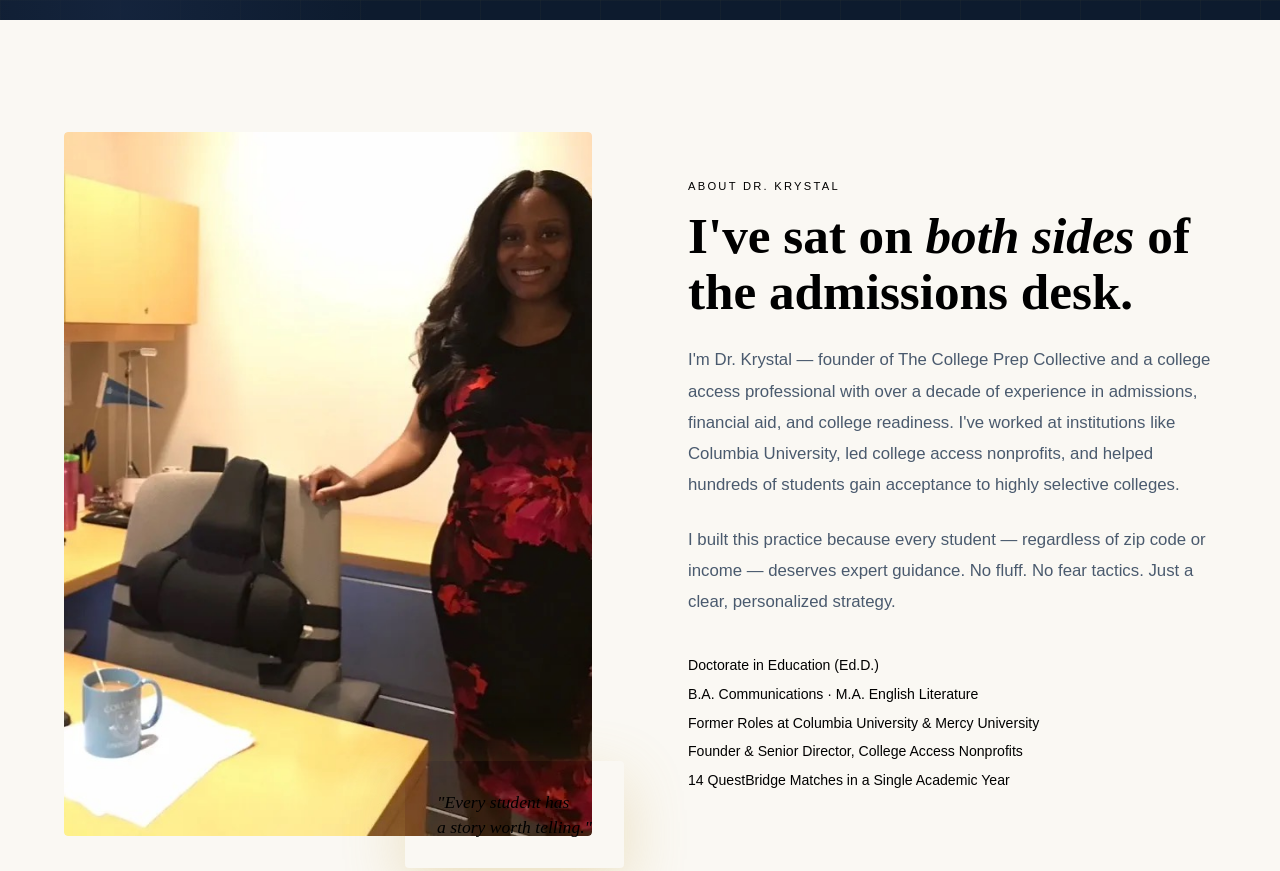
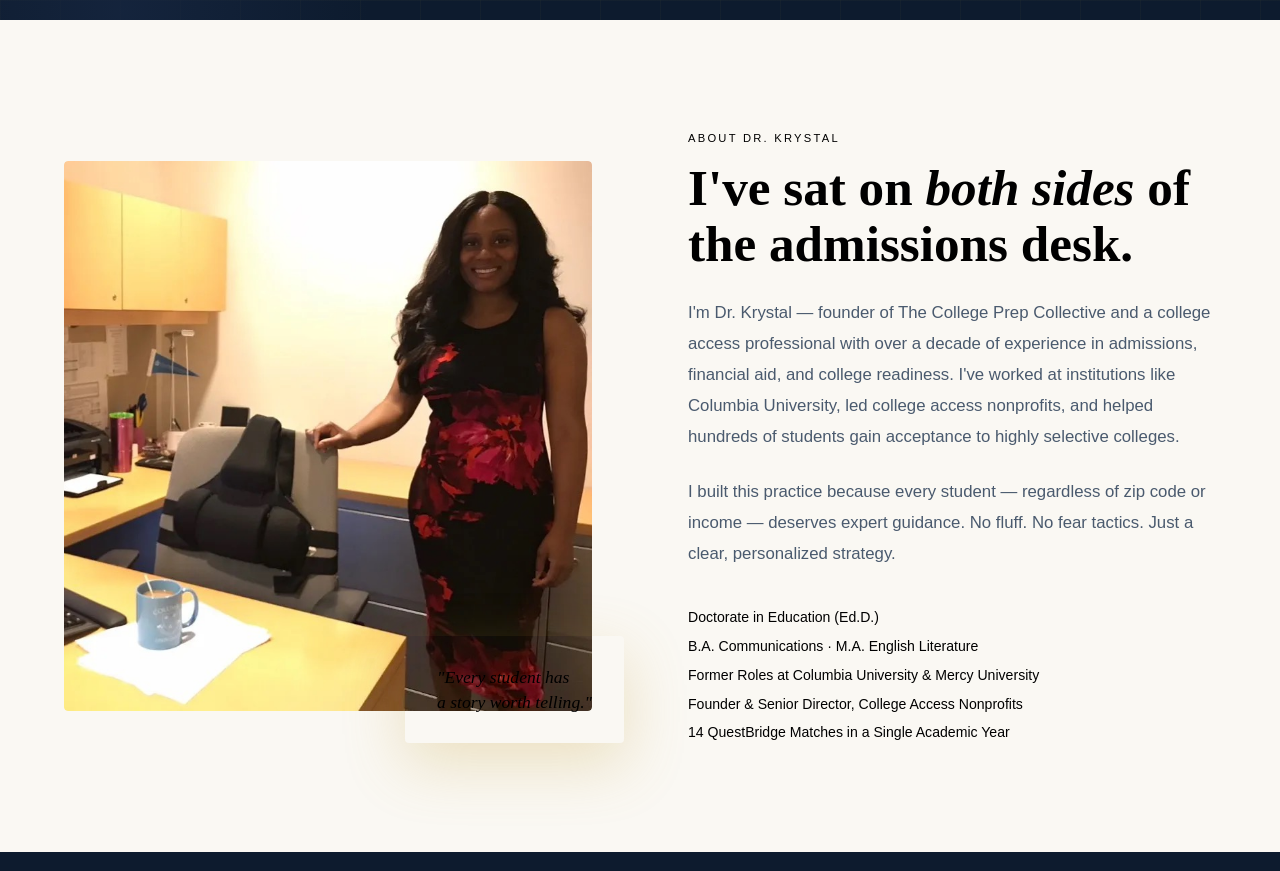
Before and after one commit to Shaquillew93/college-prep-collective, a website: page public/index.html in a window 1280 px wide. Shown: the part 780-1651 px from the top of the page. Drawn offline with nearby package versions, Linux system fonts and the light colour scheme; a web font is replaced by a local one.

Commit message:
fix photo sizing

```diff
--- a/public/index.html
+++ b/public/index.html
@@ -354,7 +354,8 @@
 
         .about-photo-frame {
             width: 100%;
-            aspect-ratio: 3/4;
+            height: 550px;
+            max-height: 550px;
             background: linear-gradient(135deg, var(–navy) 0%, var(–navy-mid) 100%);
             border-radius: 4px;
             position: relative;
@@ -1981,7 +1982,7 @@
         <div class="about-visual reveal">
             <div class="about-photo-frame" style="background:none;">
                 <img src="IMG_4144.jpeg" alt="Dr. Krystal Johnson — Founder, The College Prep Collective"
-                    style="width:100%;height:100%;object-fit:cover;object-position:center top;display:block;border-radius:4px;" />
+                    style="width:100%;height:100%;object-fit:cover;object-position:top center;display:block;border-radius:4px;max-height:550px;" />
             </div>
             <div class="about-accent-box">
                 <p class="accent-quote">"Every student has<br>a story worth telling."</p>
```
